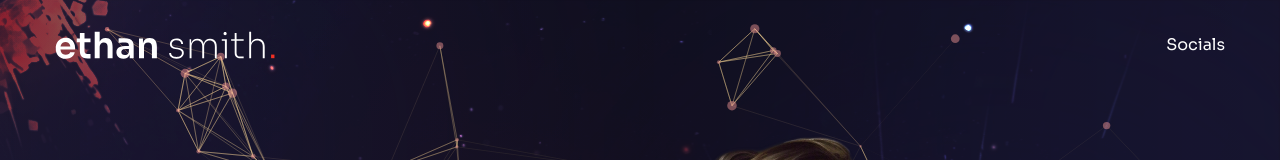
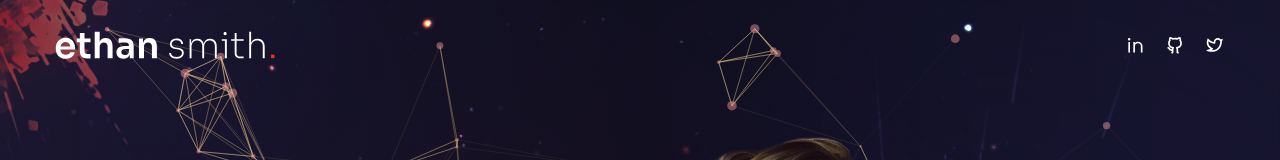
Before and after one commit to JoJoDevAdventure/jodev, a Next.js app: page / in a window 1280 px wide. Shown: the top 160 px of the page. Built offline with nearby package versions, Linux system fonts and the light colour scheme.

Commit message:
Header Done

```diff
--- a/components/Socials.js
+++ b/components/Socials.js
@@ -1,5 +1,23 @@
+import Link from "next/link";
+
+import { RiGithubLine, RiLinkedinLine, RiTwitterLine } from 'react-icons/ri';
+
+
+
 const Socials = () => {
-  return <div>Socials</div>;
+  return (
+  <div className="flex items-center gap-x-5 text-xl">
+    <Link href={''} className="hover:text-accent transition0all duration-300">
+      <RiLinkedinLine/>
+    </Link>
+    <Link href={''} className="hover:text-accent transition0all duration-300">
+      <RiGithubLine/>
+    </Link>
+    <Link href={''} className="hover:text-accent transition0all duration-300">
+      <RiTwitterLine/>
+    </Link>
+  </div>
+  )
 };
 
 export default Socials;
```
Also changed, not shown: pages/about/index.js (+5 -6 lines).
